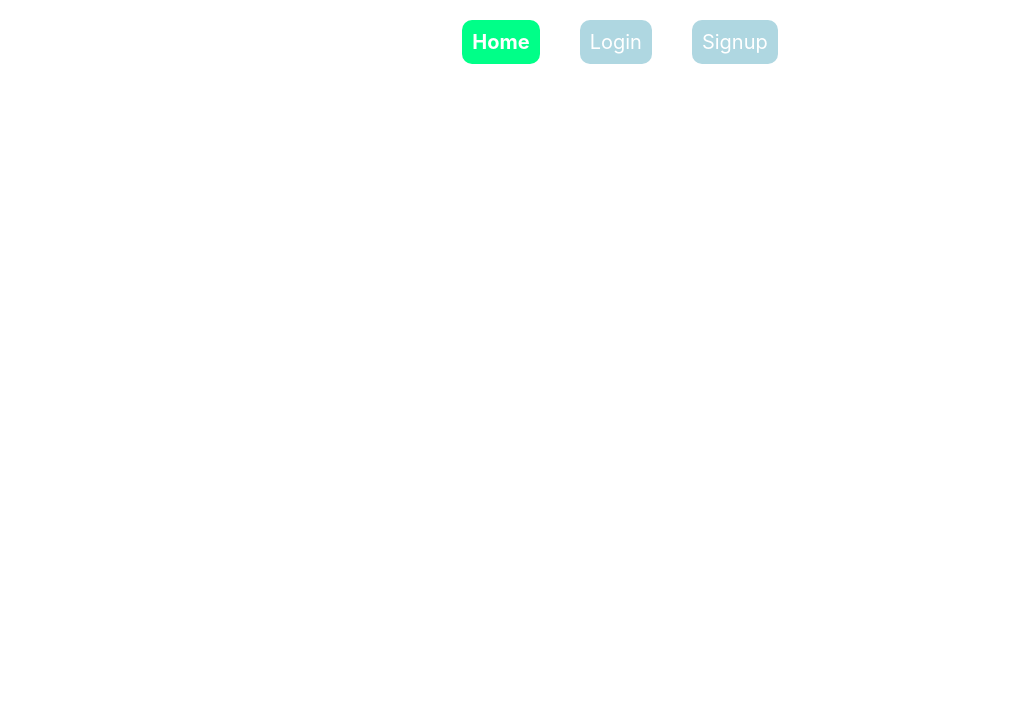
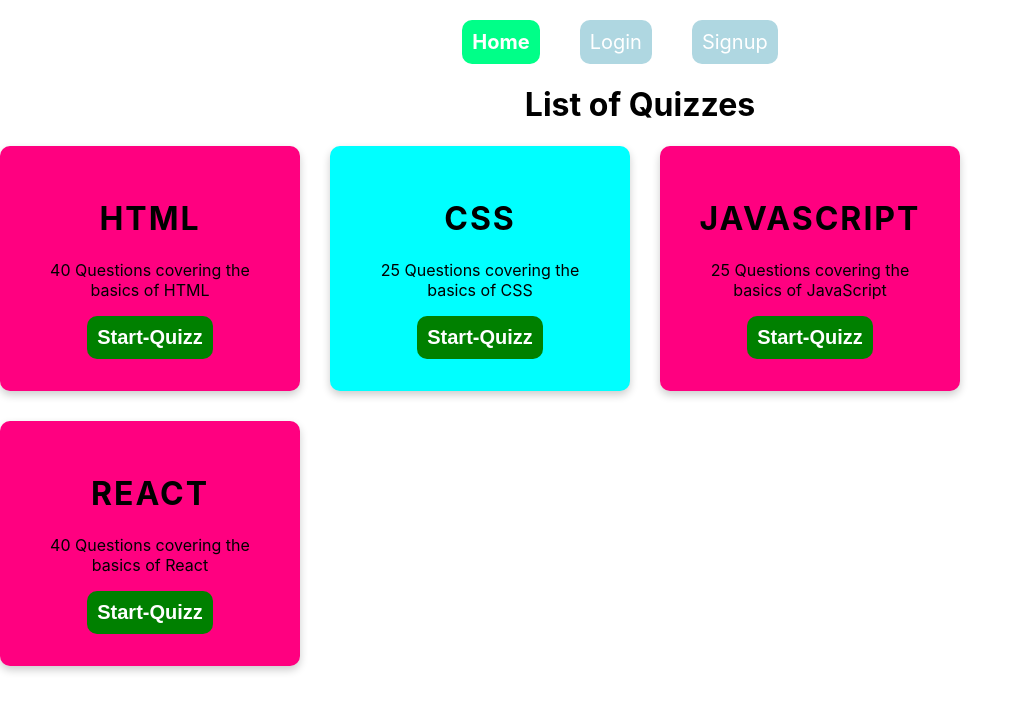
Before and after one commit to HEMASINCHU/quizzapp, a React (Create React App) app: page /home/1 in a window 1280 px wide. Shown: the top 712 px of the page, without its empty margins (0-1026 px from the left). Built offline with nearby package versions, Linux system fonts and the light colour scheme.

Commit message:
addwd cards component for home page

```diff
--- a/src/components/Home.js
+++ b/src/components/Home.js
@@ -6,6 +6,7 @@ const Home = () => {
   return (
     <>
       {Id}
+      <Cards />
       <br />
       <Outlet />
     </>
```
